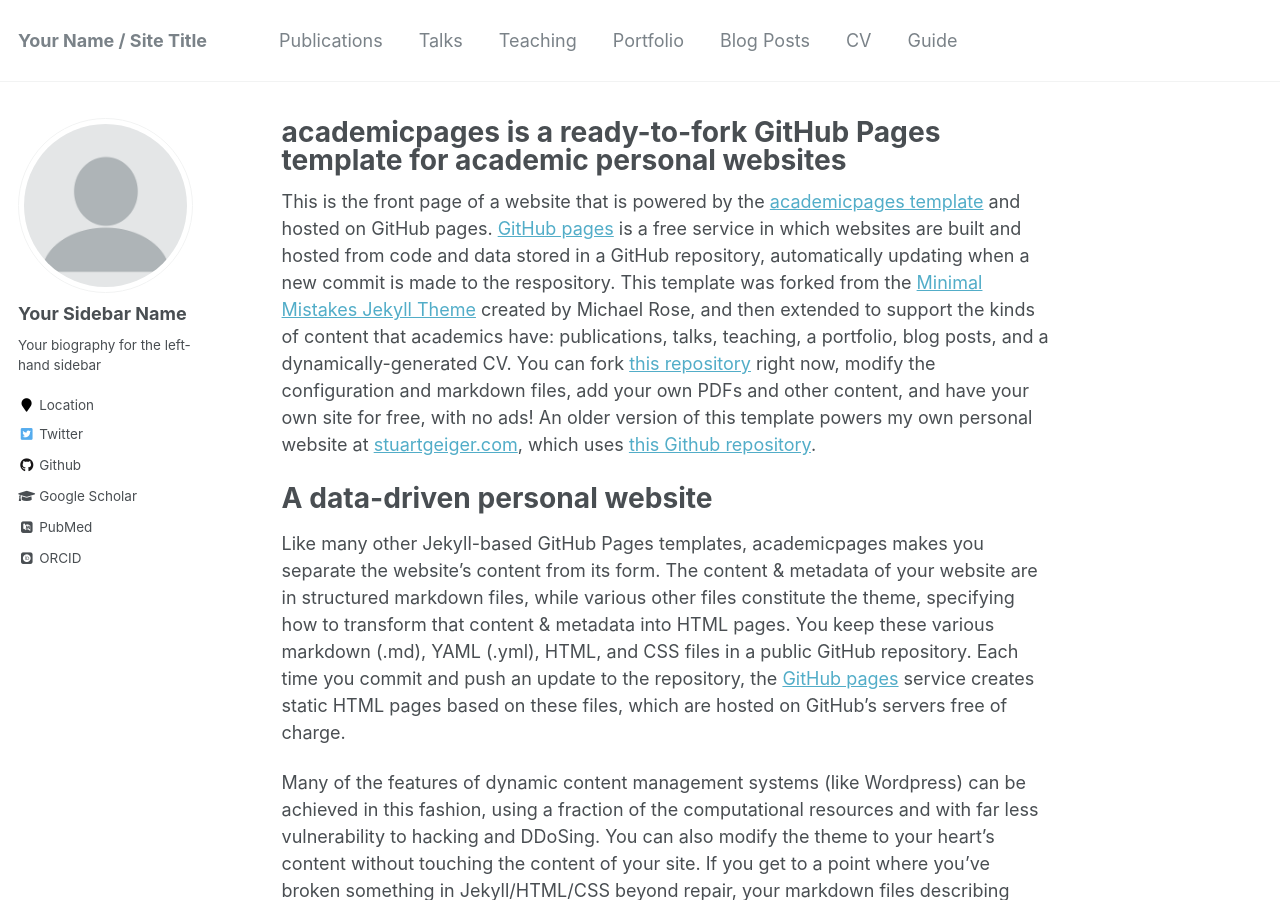
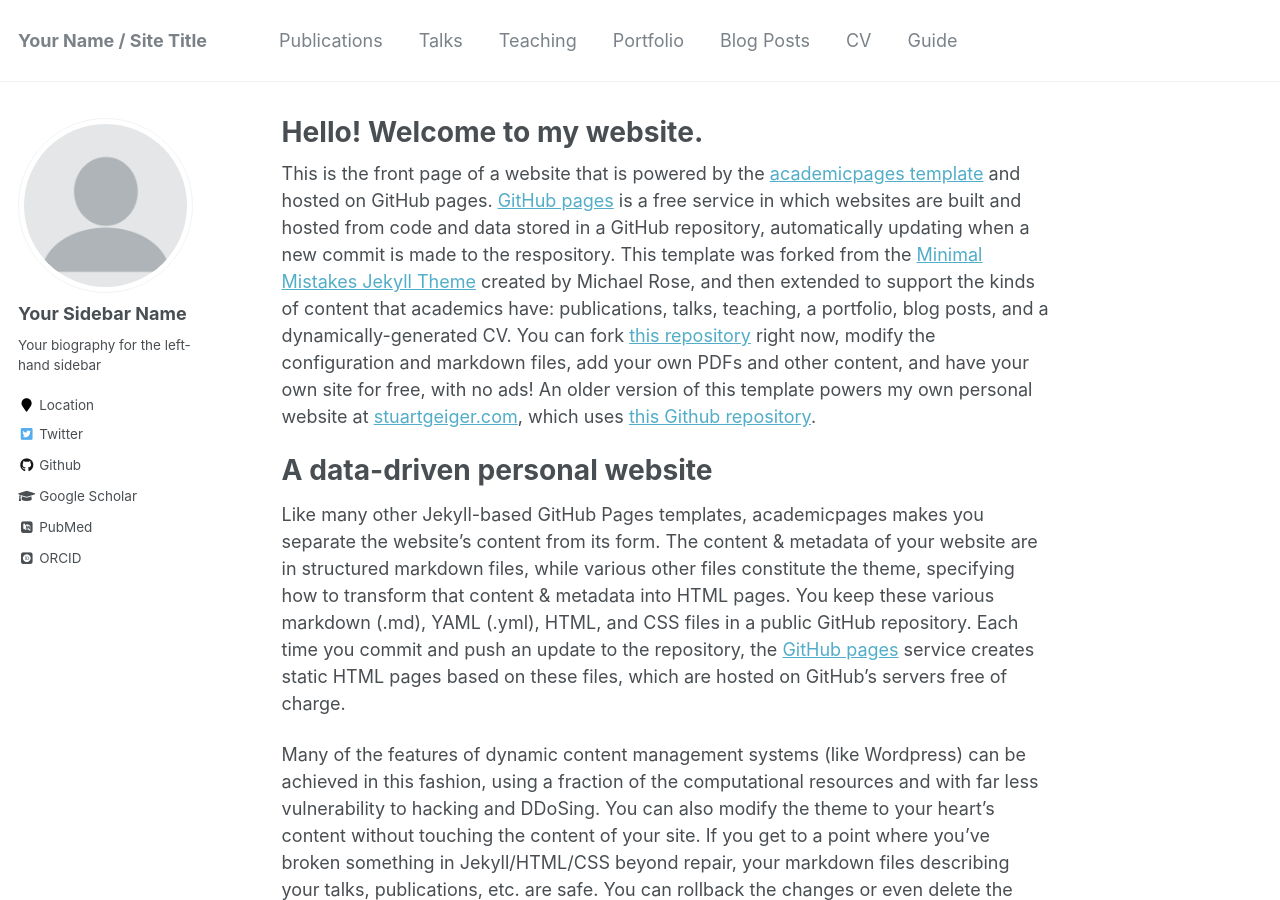
Before and after one commit to ChirayuSalgarkar/ChirayuSalgarkar.github.io, a Jekyll site: the page built from _pages/about.md, in a window 1280 px wide and 900 px high. Built offline with Jekyll 4.4.1, drawn with Linux system fonts in a browser that asks for light colours; some web fonts are replaced.

Commit message:
Update about.md

```diff
--- a/_pages/about.md
+++ b/_pages/about.md
@@ -1,6 +1,6 @@
 ---
 permalink: /
-title: "academicpages is a ready-to-fork GitHub Pages template for academic personal websites"
+title: "Hello! Welcome to my website."
 excerpt: "About me"
 author_profile: true
 redirect_from:
```
